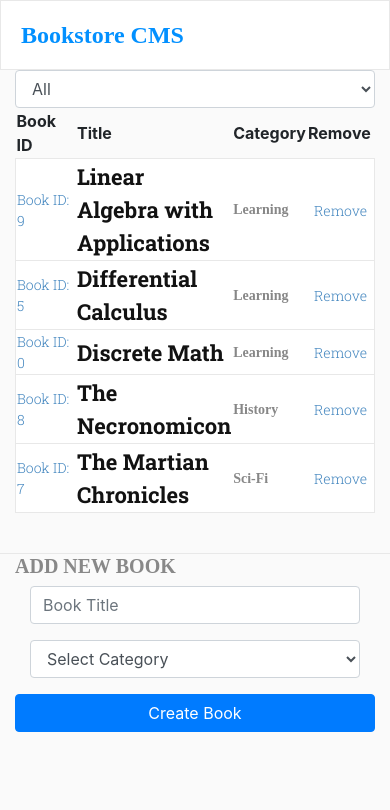
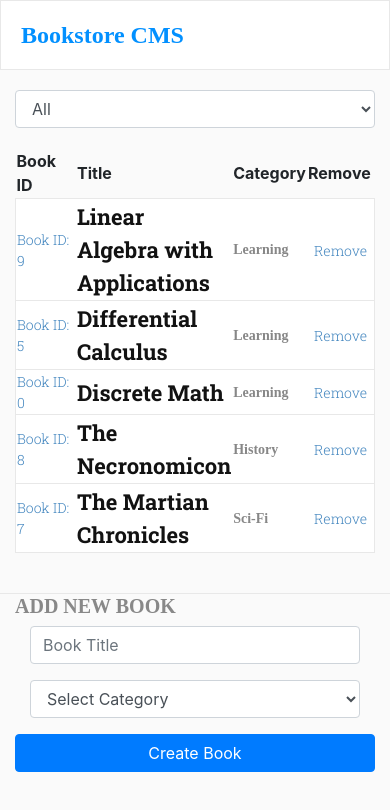
Before and after one commit to oscardelalanza/book-store, a React (Create React App) app: page / in a window 390 px wide. Shown: the top 810 px of the page. Built offline with nearby package versions, Linux system fonts and the light colour scheme; a web font is replaced by a local one.

Commit message:
filter responsive:

```diff
--- a/src/assets/css/app.css
+++ b/src/assets/css/app.css
@@ -59,14 +59,24 @@ header {
   color: #888; }
 
 @media screen and (max-width: 767px) {
+  body {
+    box-sizing: border-box; }
   header {
     display: flex;
     align-items: center;
-    height: 70px; }
+    height: 70px;
+    margin-bottom: 20px; }
     header .container {
       margin: 20px;
       padding: 0; }
       header .container .title {
         margin: 0;
         padding: 0;
-        font-size: 24px; } }
+        font-size: 24px; }
+  .books-list {
+    width: 100%;
+    display: flex;
+    flex-wrap: wrap; }
+    .books-list .filter {
+      width: 100%;
+      margin-bottom: 20px; } }
--- a/src/assets/sass/_media-queries.scss
+++ b/src/assets/sass/_media-queries.scss
@@ -1,8 +1,13 @@
 @media screen and (max-width: 767px) {
+  body {
+    box-sizing: border-box;
+  }
+
   header {
     display: flex;
     align-items: center;
     height: 70px;
+    margin-bottom: 20px;
 
     .container {
       margin: 20px;
@@ -15,4 +20,15 @@
       }
     }
   }
+
+  .books-list {
+    width: 100%;
+    display: flex;
+    flex-wrap: wrap;
+
+    .filter {
+      width: 100%;
+      margin-bottom: 20px;
+    }
+  }
 }
```
